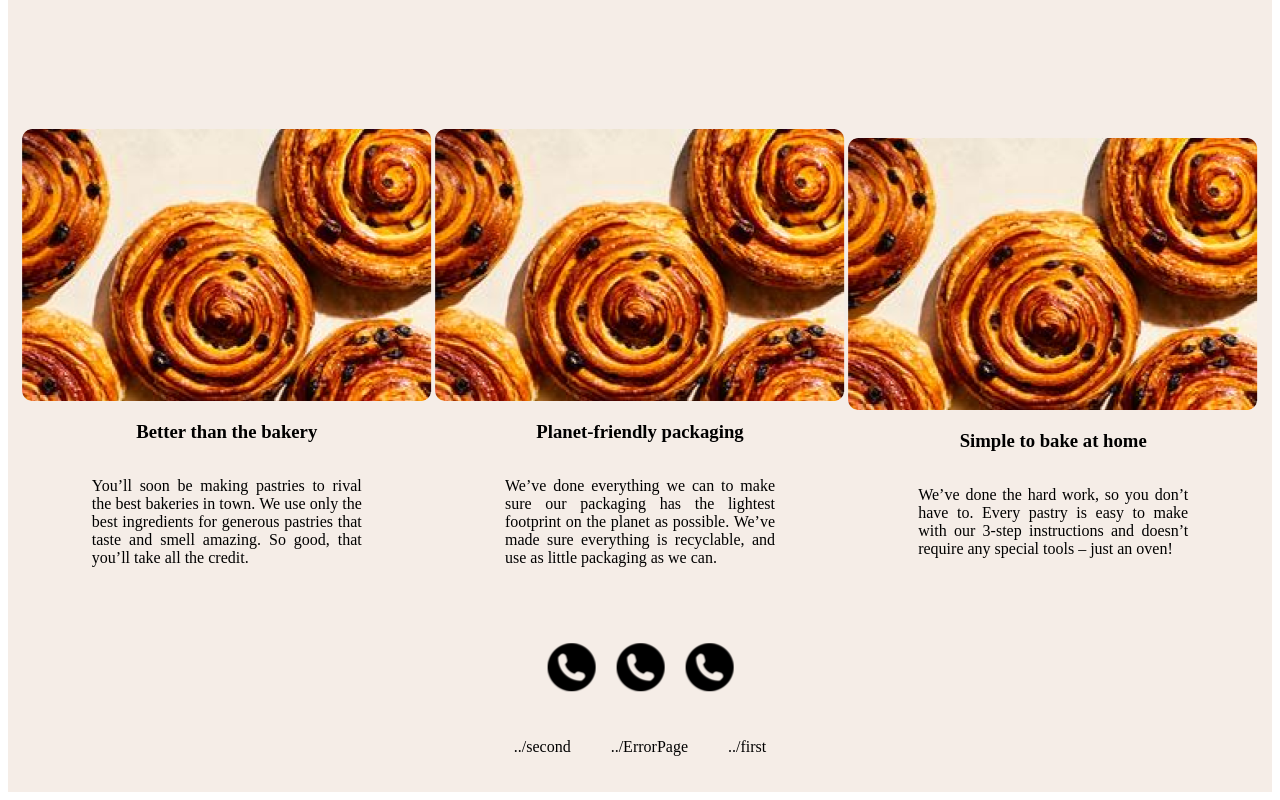
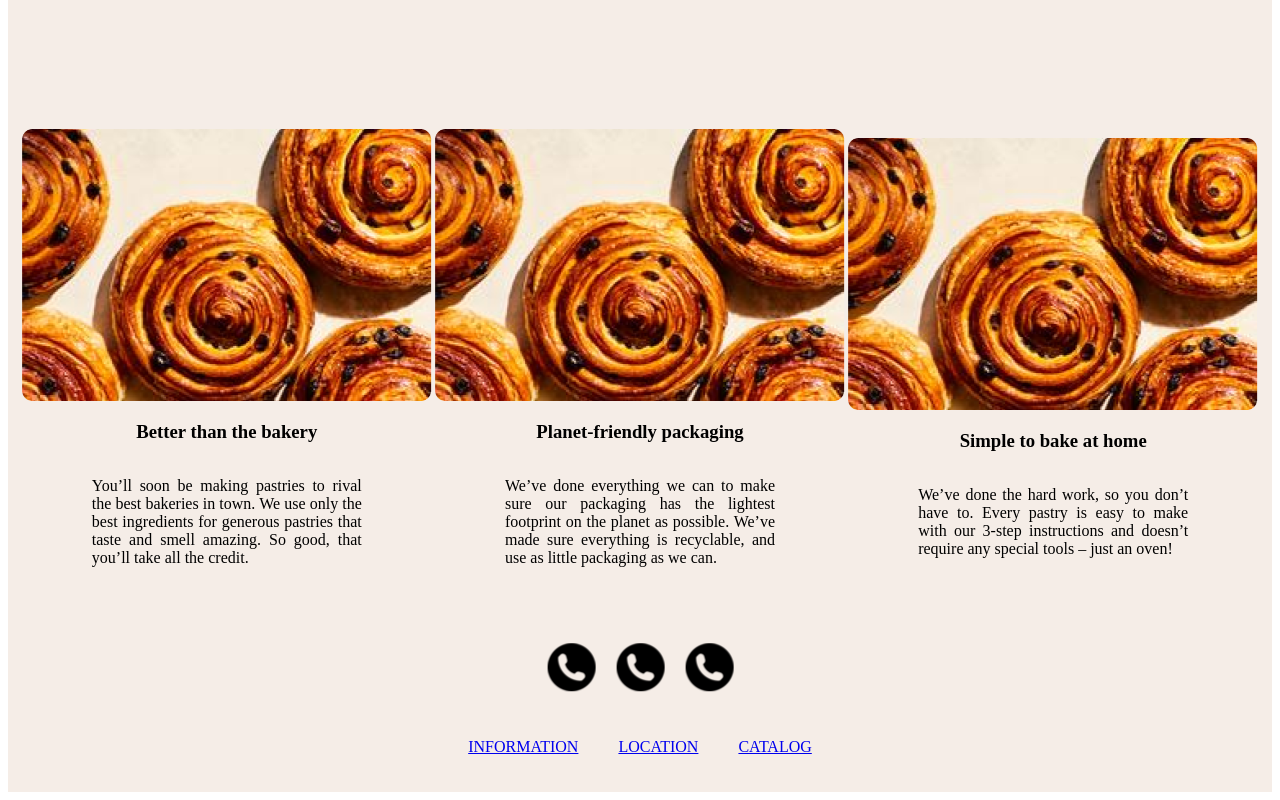
Before and after one commit to MaltSun/Visual-Studio, a React (Vite) app in the folder lab2/: page /third in a window 1280 px wide. Shown: the part 300-1100 px from the top of the page. Built offline with nearby package versions, Linux system fonts and the light colour scheme.

Commit message:
fix: change tegs <a> for tegs <link>

```diff
--- a/lab2/src/Components/Footer/Footer.jsx
+++ b/lab2/src/Components/Footer/Footer.jsx
@@ -1,6 +1,7 @@
 import React from 'react'
 import phone from "../../Images/Phone.png";
 import "./Footer.css"
+import { Link } from 'react-router-dom';
 export default function Footer(props) {
   return (
     <div className="footer">
@@ -10,9 +11,9 @@ export default function Footer(props) {
       <img src={phone}></img>
     </div>
     <ul className="divFooter">
-      <a>{props.first}</a>
-      <a>{props.second}</a>
-      <a>{props.third}</a>
+      <Link to={props.first}>{props.one}</Link>
+      <Link to={props.second}>{props.two}</Link>
+      <Link to={props.third}>{props.three}</Link>
     </ul>
   </div>
   )
```
